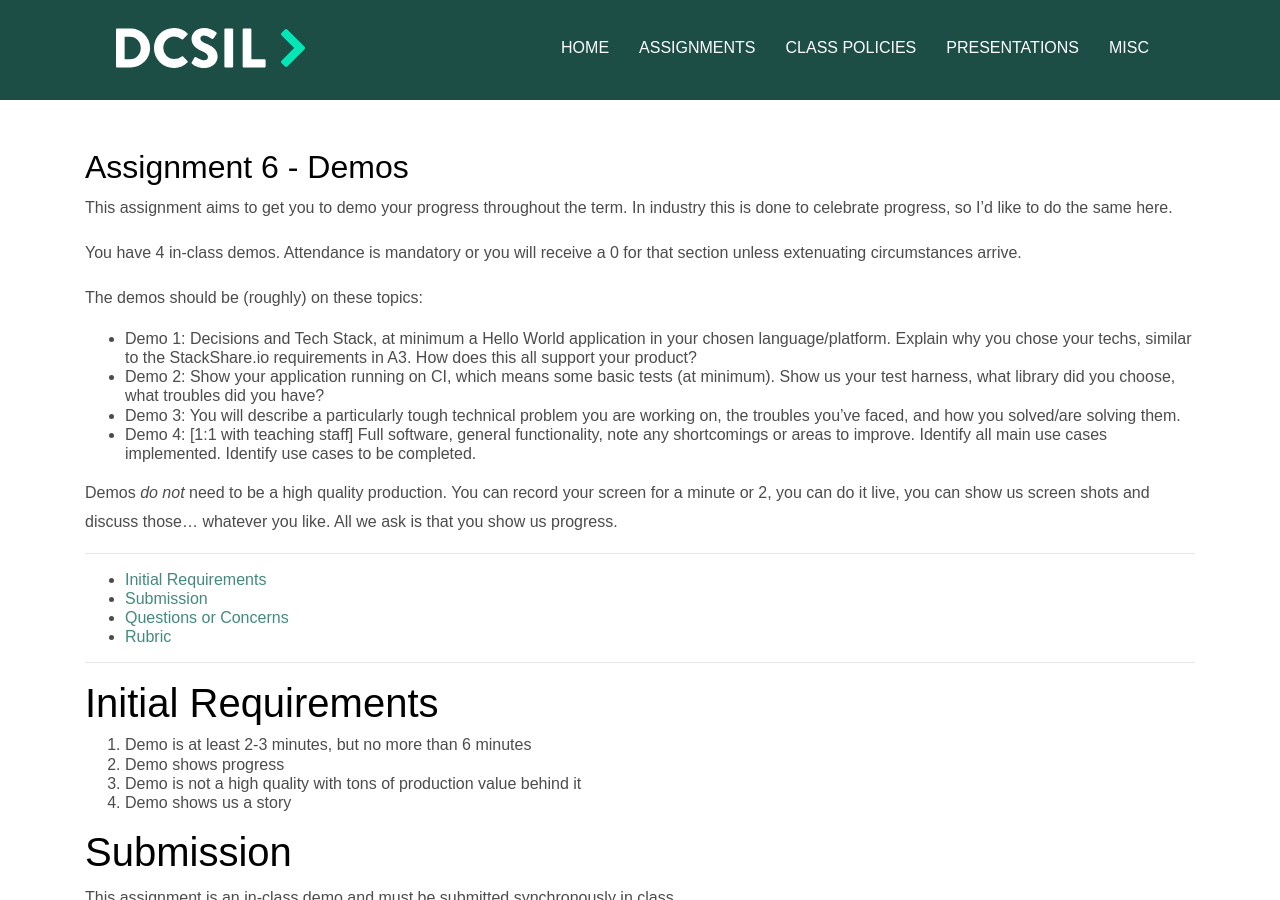
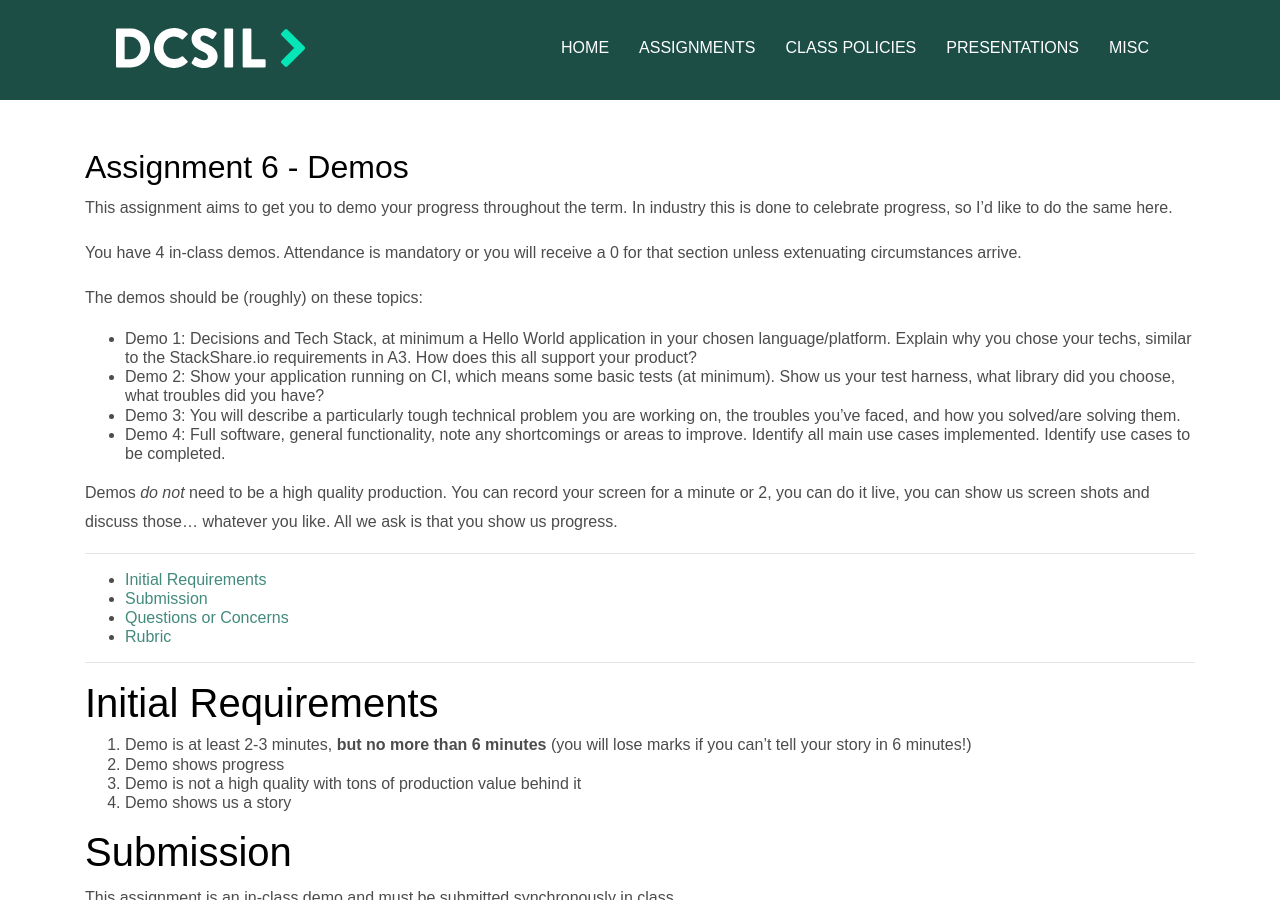
Before and after one commit to dcsil/CSC491, a Jekyll site: the page built from assignments/a6.md, in a window 1280 px wide and 900 px high. Built offline with Jekyll 4.4.1, drawn with Linux system fonts in a browser that asks for light colours; our own code applies the rules of GitHub Pages for plain Markdown files.

Commit message:
Update a6.md

```diff
--- a/assignments/a6.md
+++ b/assignments/a6.md
@@ -10,7 +10,7 @@ The demos should be (roughly) on these topics:
 - Demo 1: Decisions and Tech Stack, at minimum a Hello World application in your chosen language/platform. Explain why you chose your techs, similar to the StackShare.io requirements in A3. How does this all support your product?
 - Demo 2: Show your application running on CI, which means some basic tests (at minimum). Show us your test harness, what library did you choose, what troubles did you have?
 - Demo 3: You will describe a particularly tough technical problem you are working on, the troubles you've faced, and how you solved/are solving them.
-- Demo 4: [1:1 with teaching staff] Full software, general functionality, note any shortcomings or areas to improve. Identify all main use cases implemented. Identify use cases to be completed.
+- Demo 4: Full software, general functionality, note any shortcomings or areas to improve. Identify all main use cases implemented. Identify use cases to be completed.
 
 Demos _do not_ need to be a high quality production. You can record your screen for a minute or 2, you can do it live, you can show us screen shots and discuss those... whatever you like. All we ask is that you show us progress.
 
@@ -25,7 +25,7 @@ Demos _do not_ need to be a high quality production. You can record your screen
 
 # Initial Requirements
 
-1. Demo is at least 2-3 minutes, but no more than 6 minutes
+1. Demo is at least 2-3 minutes, **but no more than 6 minutes** (you will lose marks if you can't tell your story in 6 minutes!)
 2. Demo shows progress
 3. Demo is not a high quality with tons of production value behind it
 4. Demo shows us a story
```
